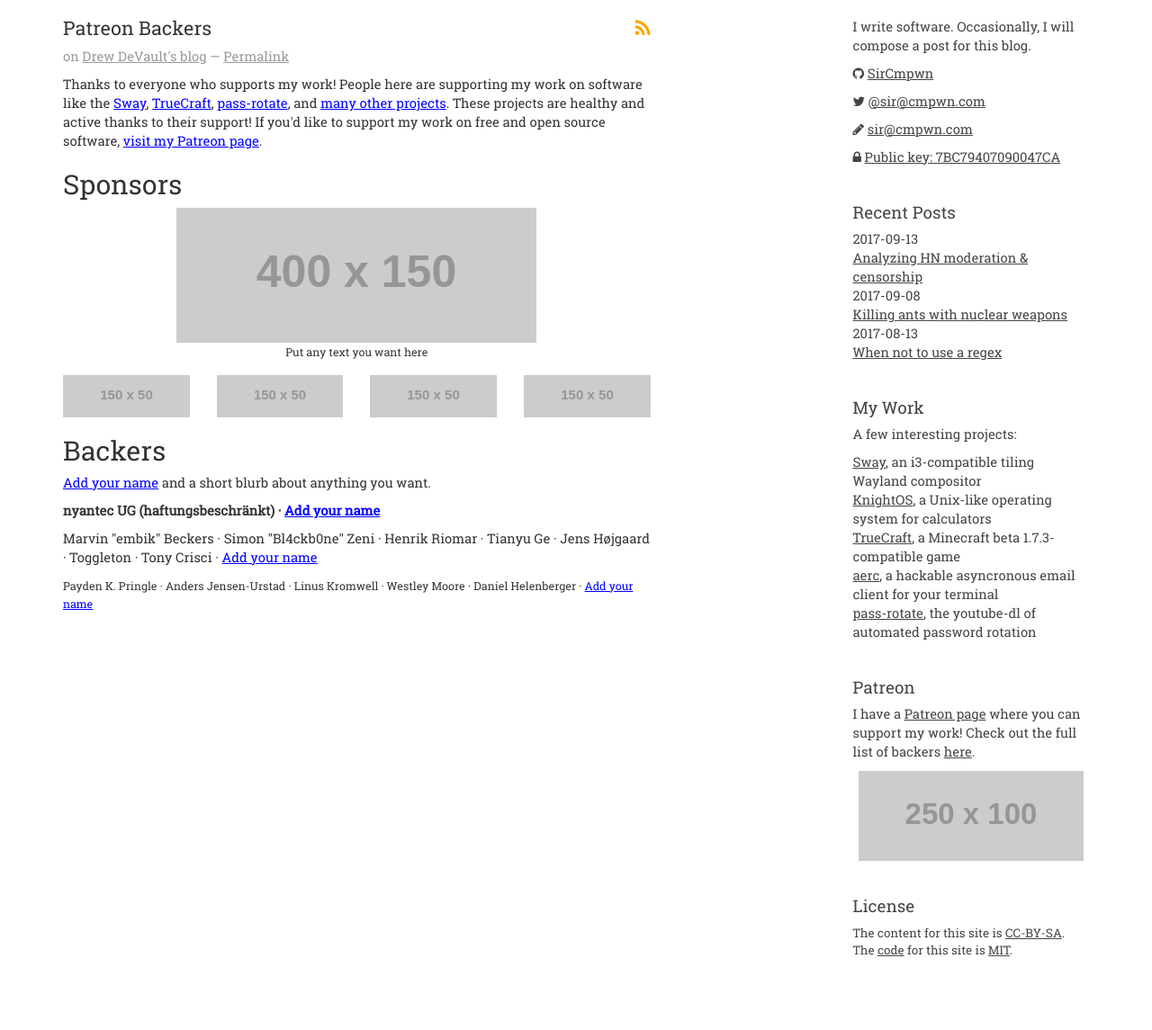
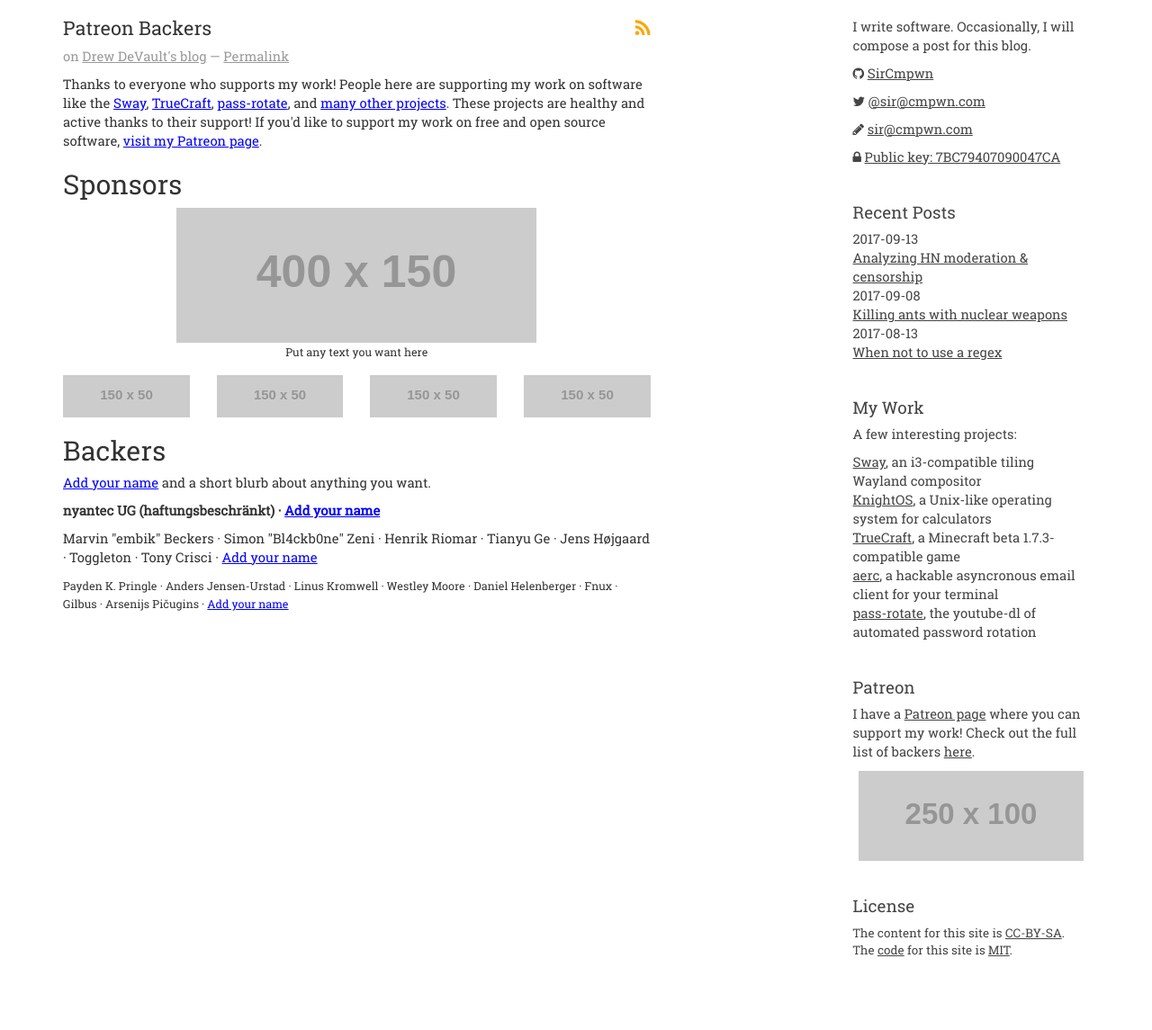
Before and after one commit to stormblog/sircmpwn.github.io, a Jekyll site: the page built from backers.html, in a window 1280 px wide. Shown: the whole page at 90% size. Built offline with Jekyll 4.4.1, drawn with Linux system fonts in a browser that asks for light colours.

Commit message:
Update backers.html

```diff
--- a/backers.html
+++ b/backers.html
@@ -79,6 +79,9 @@ title: Patreon Backers
     Linus Kromwell ·
     Westley Moore ·
     Daniel Helenberger ·
+    Fnux ·
+    Gilbus ·
+    Arsenijs Pičugins ·
     <a href="https://www.patreon.com/bePatron?c=174155&rid=1681105">Add your name</a>
   </small>
 </p>
```
